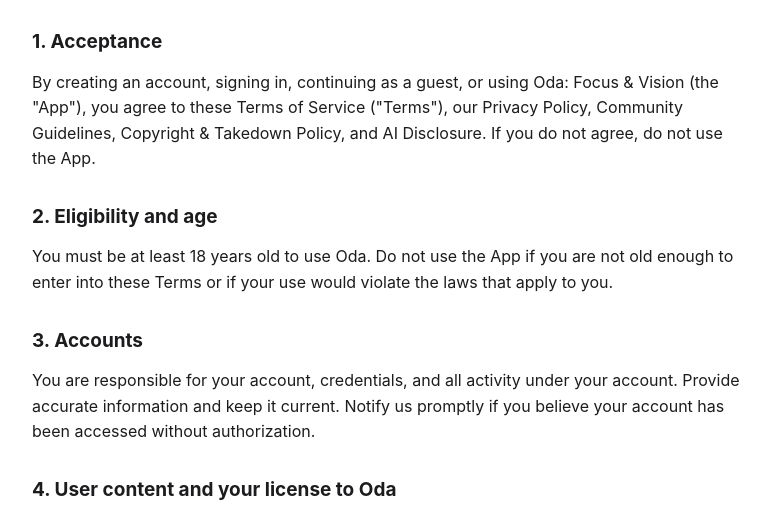
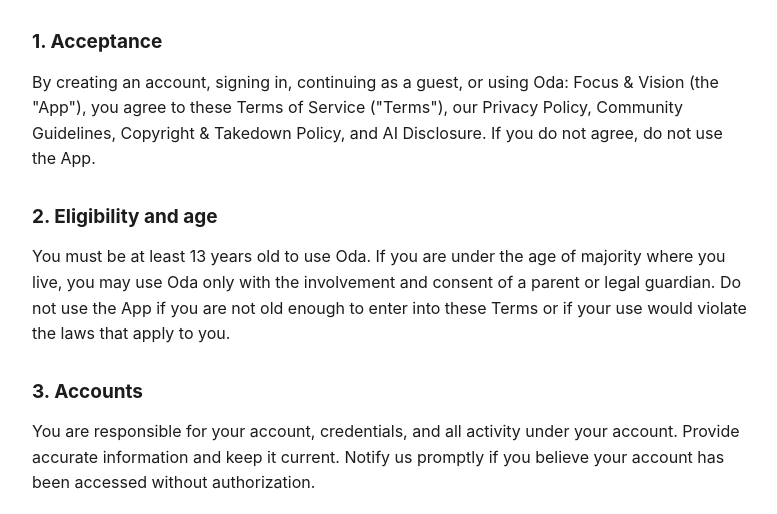
Before and after one commit to Tapias1701/oda-legal, a plain HTML site: page terms.html in a window 1280 px wide. Shown: the part 230-744 px from the top of the page, without its empty margins (250-1027 px from the left). Drawn offline with Linux system fonts and the light colour scheme.

Commit message:
Lower minimum age from 18 to 13 (Terms eligibility + Privacy children's section)

```diff
--- a/terms.html
+++ b/terms.html
@@ -21,7 +21,7 @@
 <h2>1. Acceptance</h2>
 <p>By creating an account, signing in, continuing as a guest, or using Oda: Focus &amp; Vision (the &quot;App&quot;), you agree to these Terms of Service (&quot;Terms&quot;), our Privacy Policy, Community Guidelines, Copyright &amp; Takedown Policy, and AI Disclosure. If you do not agree, do not use the App.</p>
 <h2>2. Eligibility and age</h2>
-<p>You must be at least 18 years old to use Oda. Do not use the App if you are not old enough to enter into these Terms or if your use would violate the laws that apply to you.</p>
+<p>You must be at least 13 years old to use Oda. If you are under the age of majority where you live, you may use Oda only with the involvement and consent of a parent or legal guardian. Do not use the App if you are not old enough to enter into these Terms or if your use would violate the laws that apply to you.</p>
 <h2>3. Accounts</h2>
 <p>You are responsible for your account, credentials, and all activity under your account. Provide accurate information and keep it current. Notify us promptly if you believe your account has been accessed without authorization.</p>
 <h2>4. User content and your license to Oda</h2>
```
Also changed, not shown: index.html (+1 -1 lines).
